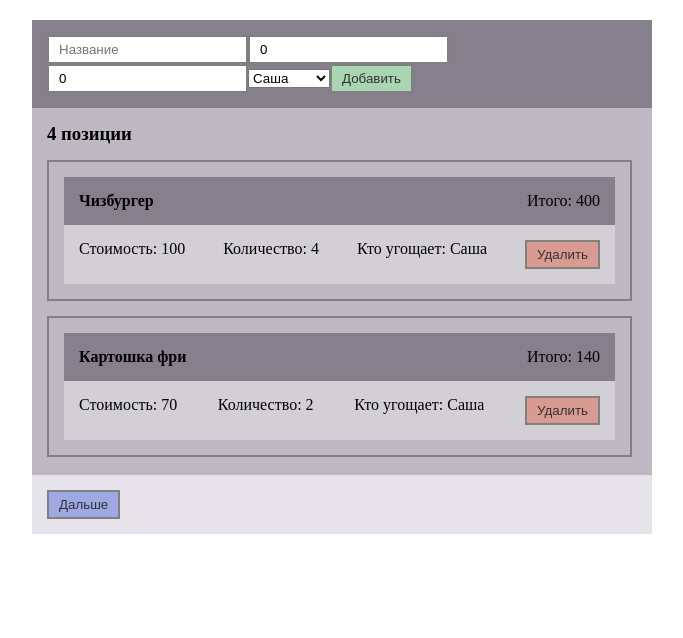
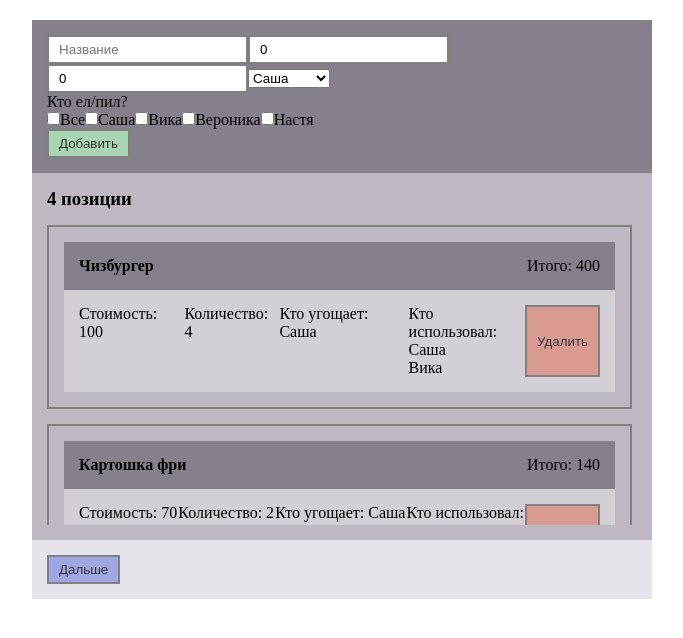
Before and after one commit to AlexxxMaxxx/Tasks_OVP, a Vue app: page /products in a window 1280 px wide. Shown: the top 638 px of the page, without its empty margins (298-981 px from the left). Built offline with nearby package versions, Linux system fonts and the light colour scheme.

Commit message:
Add checkbox for ProductForm

```diff
--- a/src/components/ProductForm.vue
+++ b/src/components/ProductForm.vue
@@ -3,10 +3,31 @@
     <app-input class="product-form__input input" v-model="name" type="text" placeholder="Название" />
     <app-input class="product-form__input input" v-model="price" type="number" placeholder="Стоимость" />
     <app-input class="product-form__input input" v-model="amount" type="number" placeholder="Количество" />
+
     <select class="product-form__select" v-model="idPayer">
-      <option v-for="person in persons"
+      <option class="product-form__option" v-for="person in persons"
       :value="person.id">{{ person.name }}</option>
     </select>
+
+    <form class="product-form__checkbox-form">
+      <div class="product-form__title">
+        Кто ел/пил?
+      </div>
+
+      <div class="product-form__content">
+        <label class="product-form__checkbox">
+          <input type="checkbox" name="all">
+          <span>Все</span>
+
+         <label class="product-form__checkbox" v-for="person in persons" >
+             <input type="checkbox" :value="person.id" v-model="checkedId">
+             <span>{{ person.name }}</span>
+          </label>
+
+        </label>
+      </div>
+    </form>
+
     <app-button class="product-form__add-btn add-btn" @click="addProduct">Добавить</app-button>
   </form>
 </template>
@@ -19,6 +40,7 @@
       price: 0,
       amount: 0,
       idPayer: this.persons[0].id,
+      checkedId: []
     }
   },
   methods: {
@@ -29,11 +51,13 @@
         price: this.price,
         amount: this.amount,
         idPayer: this.idPayer,
+        checkedId: this.checkedId,
         total: this.price * this.amount
       });
       this.name = "";
       this.price = this.amount = 0;
       this.idPayer = this.persons[0].id;
+      this.checkedId = [];
     }
   },
   props: {
--- a/src/components/ProductItem.vue
+++ b/src/components/ProductItem.vue
@@ -10,7 +10,11 @@
       <div class="product-item__number-property">Количество: {{ product.amount }}</div>
       <div class="product-item__select-property">Кто угощает:
         {{ persons.find(p => p.id === product.idPayer).name }}</div>
-
+      <div class="product-item__checkbox-property">Кто использовал:
+        <div v-for="checkedId in product.checkedId">
+          {{ persons.find(p => p.id === checkedId).name  }}
+        </div>
+      </div>
       <app-button class="product-item__rmv-btn rmv-btn" @click="$emit('remove', product)">Удалить</app-button>
     </div>
 
--- a/src/store/modules/productModule.js
+++ b/src/store/modules/productModule.js
@@ -1,10 +1,10 @@
 export const productModule = {
   state: () => ({
     products: [ /*потом очистить*/
-      { id: 1, name: 'Чизбургер', price: 100, amount: 4, idPayer: 1, total: 400 },
-      { id: 2, name: 'Картошка фри', price: 70, amount: 2, idPayer: 1, total: 140 },
-      { id: 3, name: 'Сырный соус', price: 40, amount: 2, idPayer: 1, total: 80 },
-      { id: 4, name: 'Кока-кола', price: 60, amount: 1, idPayer: 1, total: 60 },
+      { id: 1, name: 'Чизбургер', price: 100, amount: 4, idPayer: 1, checkedId: [1, 2], total: 400 },
+      { id: 2, name: 'Картошка фри', price: 70, amount: 2, idPayer: 1, checkedId: [2, 3], total: 140 },
+      { id: 3, name: 'Сырный соус', price: 40, amount: 2, idPayer: 1, checkedId: [3, 4], total: 80 },
+      { id: 4, name: 'Кока-кола', price: 60, amount: 1, idPayer: 1, checkedId: [1, 4], total: 60 },
     ],
   }),
   getters: {
```
